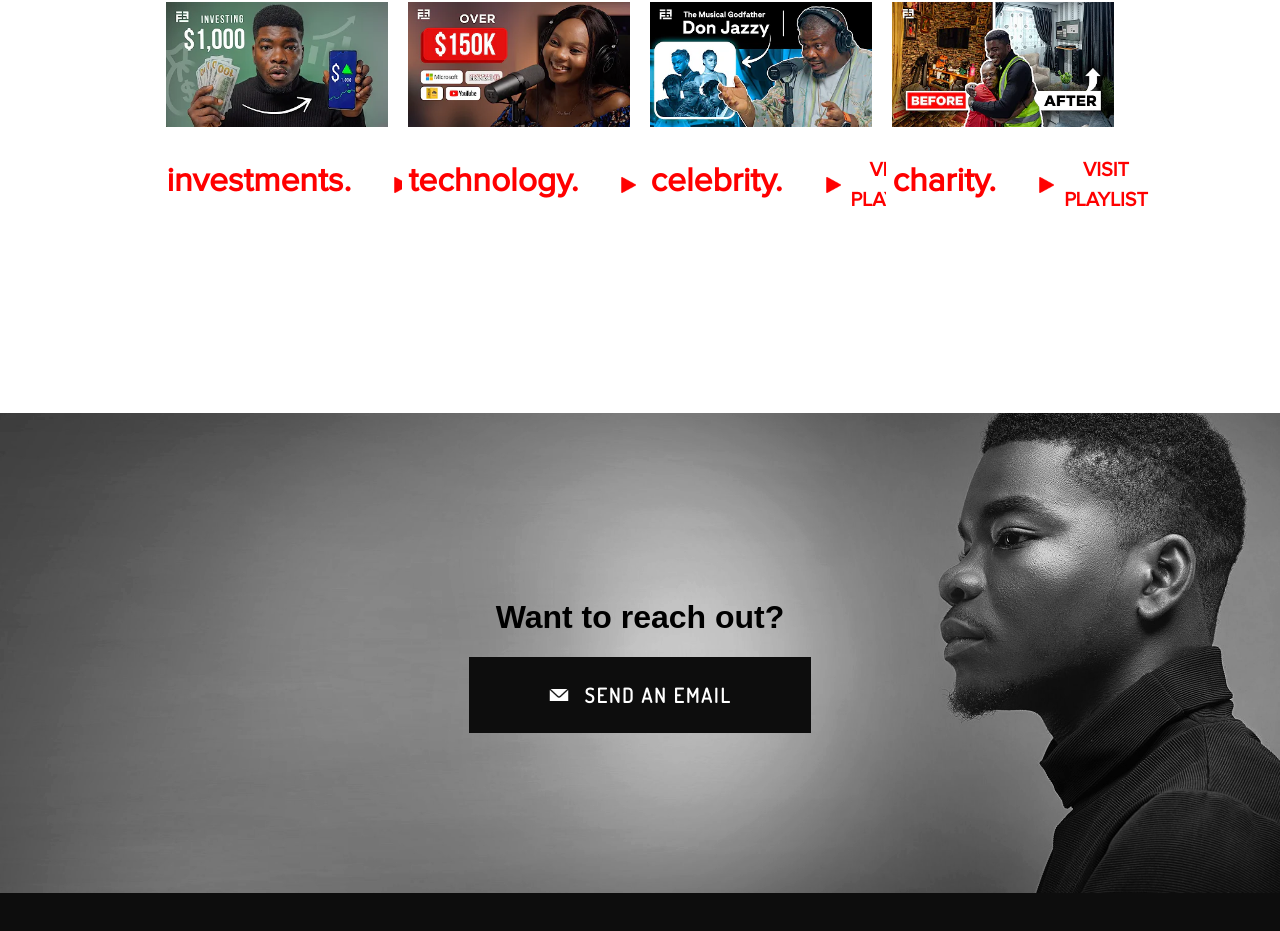
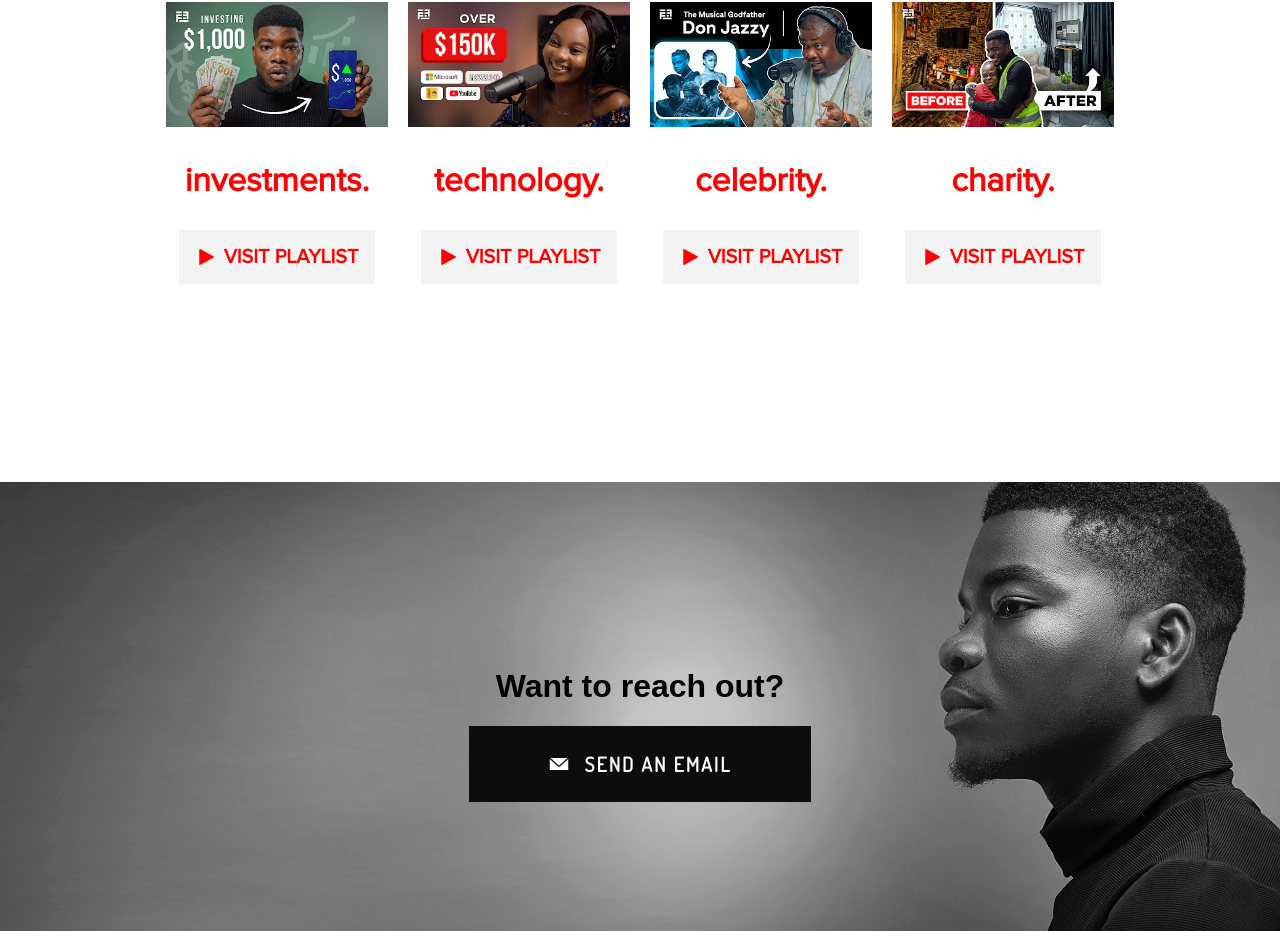
Before and after one commit to DavidWaza/fisayo, a Next.js app: page / in a window 1280 px wide. Shown: the part 1180-2111 px from the top of the page. Built offline with nearby package versions, Linux system fonts and the light colour scheme; a web font is replaced by a local one.

Commit message:
changed the display position in playlist category

```diff
--- a/app/components/Card.jsx
+++ b/app/components/Card.jsx
@@ -8,10 +8,10 @@ const Card = (props) => {
         <div class="card-image">
           <img src={props.img} alt="img" className="img" />
         </div>
-        <div className="md:flex md:justify-between mt-1 block">
+        <div className=" text-center mt-1 block">
           <div class="category"> {props.category} </div>
           <div className="flex justify-center mt-6">
-              <button className="text-[#ff0000] uppercase px-10 rounded-none proxima font-semibold bg-[#FFF] flex items-center btn-playlist">
+              <button className="btn-playlist">
                 <Link
                   href="https://www.youtube.com/results?search_query=fisayo+fosudo"
                   className="flex items-center"
--- a/app/components/VideoBg.jsx
+++ b/app/components/VideoBg.jsx
@@ -30,7 +30,7 @@ const VideoBg = () => {
               Visual storyteller & tech video producer
             </p>
             <div className="flex justify-center mt-[3rem]">
-              <button className="text-white uppercase p-4 px-10 rounded-none dosis tracking-widest font-semibold bg-[#FF0000] flex items-center hover:rounded-full transform transition-transform duration-300 ease-in-out hover:opacity-80 hover:scale-110">
+              <button className="text-white uppercase p-4 px-10 rounded-none dosis tracking-widest font-semibold bg-[#FF0000] flex items-center hover:rounded-full transform transition-transform duration-300 ease-in-out hover:opacity-80 hover:scale-105">
                 <Link
                   href="https://www.youtube.com/results?search_query=fisayo+fosudo"
                   className="flex items-center"
@@ -59,7 +59,6 @@ const VideoBg = () => {
                 </Link>
               </div>
             </div>
-
           </div>
         </div>
       </section>
--- a/app/globals.css
+++ b/app/globals.css
@@ -135,7 +135,7 @@ body {
   color: white;
 }
 
-.mouse-container{
+.mouse-container {
   position: absolute;
   /* transform: translate(290%, 150%); */
   top: 130%;
@@ -194,18 +194,27 @@ body {
 .category:hover {
   cursor: pointer;
 }
-
-@media (max-width:500px) {
-  .category{
+.btn-playlist {
+  background-color: #f3f3f3;
+  padding: 12px 17px;
+  transition: transform 0.2s ease-in-out;
+  @apply text-[#ff0000] uppercase rounded-none proxima font-semibold flex items-center;
+}
+.btn-playlist:hover{
+  transform: scale(1.1);
+  transition: transform 0.2s ease-in-out;
+}
+@media (max-width: 500px) {
+  .category {
     font-size: 1.5em;
     text-align: center;
   }
-  .btn-playlist{
+  .btn-playlist {
     margin-top: -3%;
     border: 2px solid #ff0000;
     padding: 10px 12px;
   }
-  .mouse-container{
+  .mouse-container {
     position: absolute;
     top: 125%;
     left: 40%;
@@ -226,10 +235,9 @@ body {
     width: 10em;
   }
 
-  .category{
+  .category {
     font-size: 2.1em;
     display: block;
     text-align: center;
   }
-
 }
```
Lines whose indentation alone changed are shown as unchanged.
